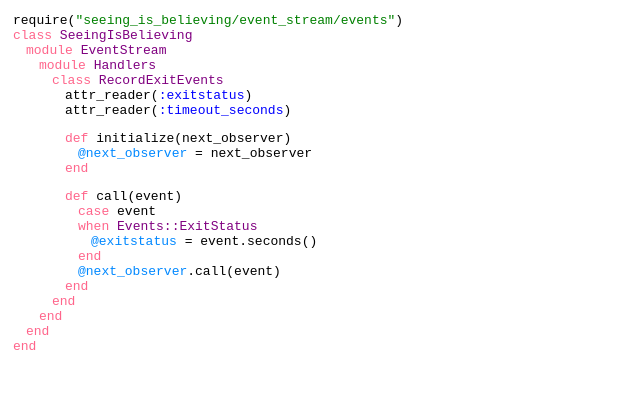
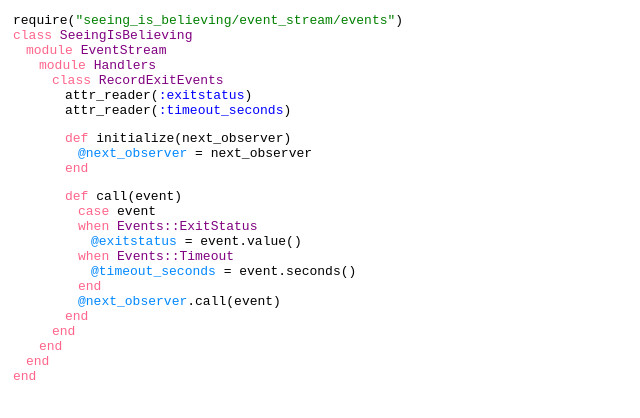
Before and after one commit to JoshCheek/ast-editing, a React (Create React App) app: page / in a window 1280 px wide. Shown: the top 418 px of the page, without its empty margins (0-640 px from the left). Built offline with nearby package versions, Linux system fonts and the light colour scheme.

Commit message:
Finish the example and fix case statements

```diff
--- a/src/index.js
+++ b/src/index.js
@@ -156,6 +156,9 @@ class Ruby extends Component {
       <span className={whenClausesClass}>
         {ast.whenClauses.map((clause, i) => this.renderAst(clause, [], i))}
       </span>
+      <Line>
+        <Keyword kw="end" />
+      </Line>
     </span>
   }
   renderAstCaseWhen(ast, classes, key) {
@@ -166,9 +169,6 @@ class Ruby extends Component {
         {this.renderAst(ast.condition, [conditionClass], 0)}
       </Line>
       {this.renderAst(ast.body, [bodyClass], 0)}
-      <Line>
-        <Keyword kw="end" />
-      </Line>
     </span>
   }
 
@@ -296,21 +296,19 @@ const ast = new AstBegin(
                 new AstCase(
                   new AstLocalVar('event'),
                   [ new AstCaseWhen(
-                      new AstConstant(
-                        new AstConstant(null, 'Events'),
-                        'ExitStatus'
-                      ),
+                      new AstConstant(new AstConstant(null, 'Events'), 'ExitStatus'),
                       new AstAssign(
                         new AstInstanceVar('exitstatus'),
-                        new AstCall(
-                          new AstLocalVar('event'),
-                          'seconds',
-                          []
-                        ),
+                        new AstCall(new AstLocalVar('event'), 'value', []),
                       )
                     ),
-                    // new AstCaseWhen(
-                    // ),
+                    new AstCaseWhen(
+                      new AstConstant(new AstConstant(null, 'Events'), 'Timeout'),
+                      new AstAssign(
+                        new AstInstanceVar('timeout_seconds'),
+                        new AstCall(new AstLocalVar('event'), 'seconds', [])
+                      ),
+                    ),
                   ]
                 ),
                 new AstCall(
```
